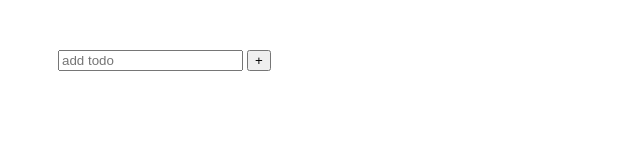
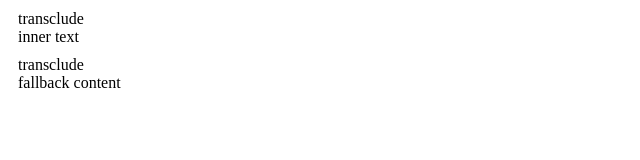
Before and after one commit to cyrilpanicker/vue-js-demo, a plain HTML site: page index.html in a window 1280 px wide. Shown: the whole page, without its empty margins (0-640 px from the left). Drawn offline with Linux system fonts and the light colour scheme.

Commit message:
added changes

```diff
--- a/index.html
+++ b/index.html
@@ -20,6 +20,9 @@
         .todos li.complete{
             text-decoration: line-through;
         }
+        .transclude{
+            margin: 10px;
+        }
     </style>
 </head>
 <body>
@@ -27,6 +30,8 @@
     <div id="app"></div>
 
     <script src="vue.js"></script>
-    <script src="todos.js"></script>
+    <script src="test.js"></script>
+    <!--<script src="custom-model.js"></script>-->
+    <!--<script src="todos.js"></script>-->
 </body>
 </html>
--- /dev/null
+++ b/test.js
@@ -0,0 +1,21 @@
+Vue.component('transclude',{
+    template:`
+        <div class="transclude">
+            <div>transclude</div>
+            <div><slot>fallback content</slot></div>
+        </div>
+    `
+});
+
+var app = new Vue({
+    template:`
+        <div>
+            <transclude>
+                inner text
+            </transclude>
+            <transclude></transclude>
+        </div>
+    `
+});
+
+app.$mount('#app');
```
Also changed, not shown: custom-model.js (added, +39 -0 lines).
